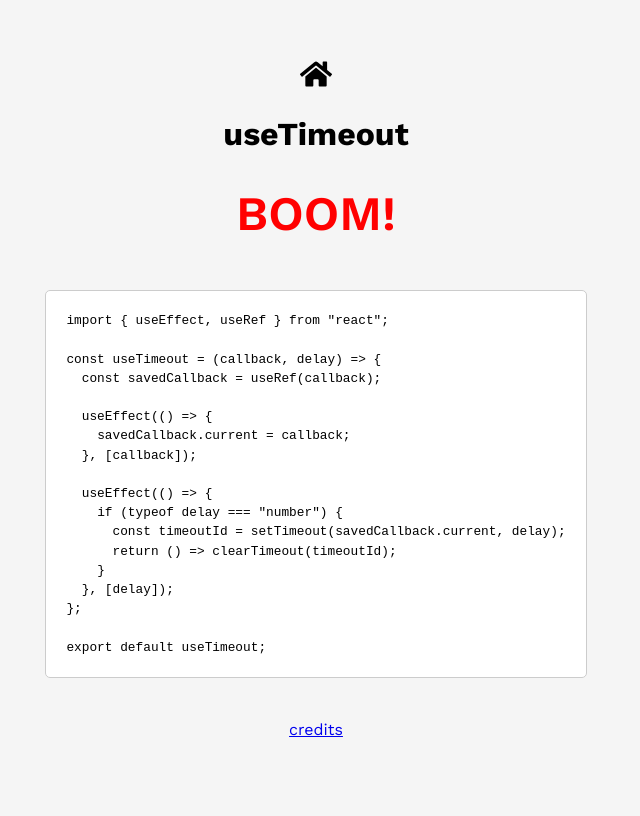
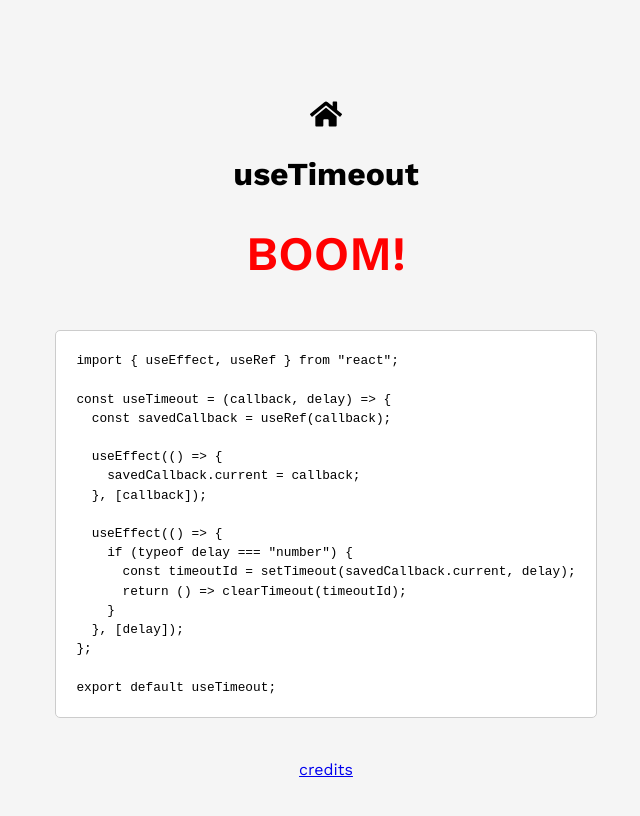
Before and after one commit to traianturcu/react-custom-hooks, a Next.js app: page /useTimeout in a window 1280 px wide. Shown: the top 816 px of the page, without its empty margins (324-964 px from the left). Built offline with nearby package versions, Linux system fonts and the light colour scheme.

Commit message:
swtch from height to min-height 100vh

```diff
--- a/styles/Demo.module.css
+++ b/styles/Demo.module.css
@@ -3,8 +3,8 @@
   flex-direction: column;
   align-items: center;
   justify-content: center;
-  height: 100vh;
   width: 100vw;
+  min-height: 100vh;
   background-color: #f5f5f5;
 }
 
--- a/styles/globals.css
+++ b/styles/globals.css
@@ -71,6 +71,7 @@ h6 {
 
 body {
   background-color: #f5f5f5;
+  padding: 40px 10px;
 }
 
 h1 {
```
